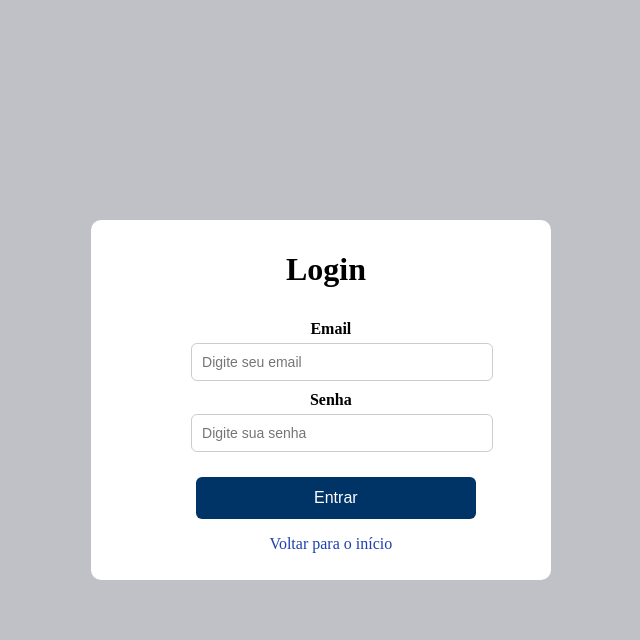
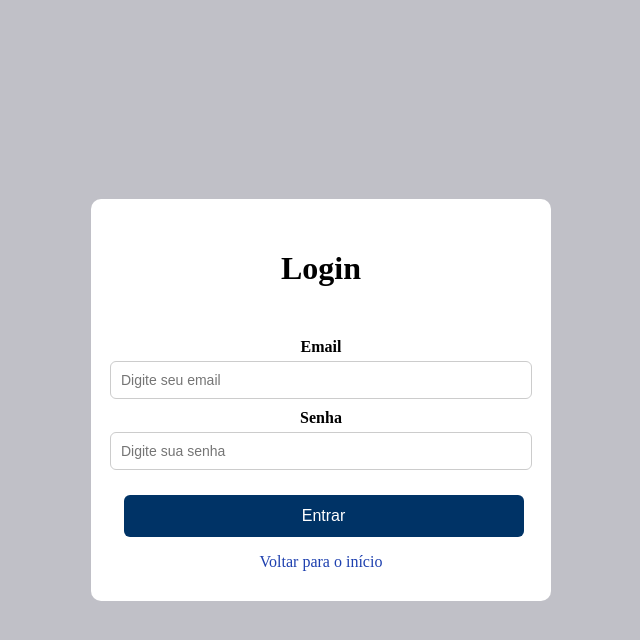
Before and after one commit to Kessia-Silva/Sistema_de_Vendas_de_Passagens-Linhas_Aereas-EDII, a Flask app: page /login_user in a window 1280 px wide. Shown: the top 640 px of the page, without its empty margins (319-959 px from the left). Run offline with Flask 3, Linux system fonts and the light colour scheme.

Commit message:
atualizado login_user
voltar para o inicio não sai mais do container

```diff
--- a/static/css/login.css
+++ b/static/css/login.css
@@ -9,23 +9,19 @@ body{
 
 .login-container{
     display: flex;
+    flex-direction: column;
     background: white;
     width: 400px;
-    height: 300px;
     padding: 30px;
     text-align: center;
     border-radius: 10px;
 }
 
-.login-text{
-    margin-left: 165px;
-    margin-top: 1px;
-}
-
 .formulario{
-    margin-top: 60px;
+    display: flex;
+    flex-direction: column;
     align-items: center;
-    margin-left: -175px;
+    margin-top: 20px;
 }
 
 .login-container label{
@@ -63,3 +59,8 @@ button{
     color:#f44336;
 
 }
+
+.voltar-container {
+    margin-top: 20px;
+    text-align: center;
+}
--- a/templates/login_user.html
+++ b/templates/login_user.html
@@ -21,14 +21,13 @@
                 {% if mensagem %}
                  <p class = "mensageErro">{{ mensagem }}</p>
              {% endif %}
+             </form>
 
              <div class="voltar-container" style="margin-top: 1rem; text-align: center;">
           <a href="/" title="Voltar para o início" style="color: #1e40af; text-decoration: none;">
             <i class="fas fa-home"></i> Voltar para o início
           </a>
         </div>
-
-            </form>
         </div>
     </body>
 </html>
```
